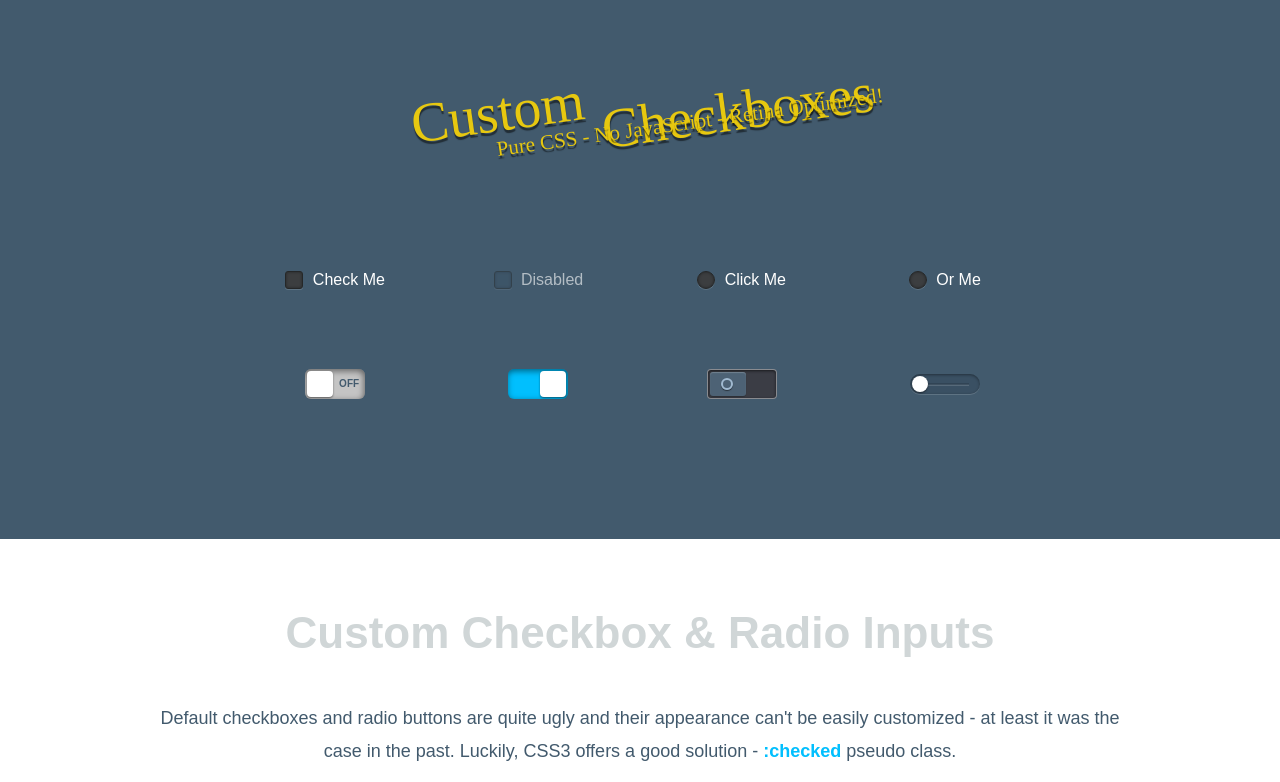
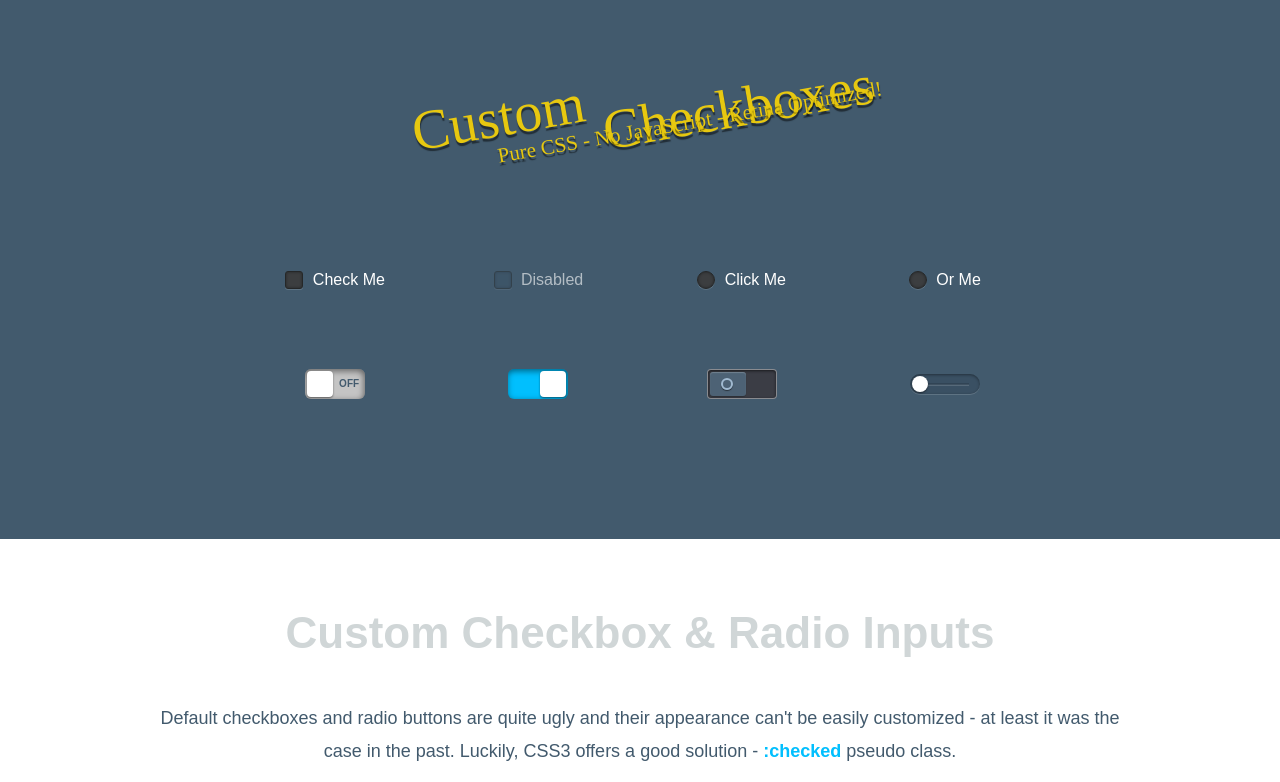
Before and after one commit to millanbrankovic/custom-inputs, a plain HTML site: page index.html in a window 1280 px wide. Shown: the top 782 px of the page. Drawn offline with Linux system fonts and the light colour scheme; a web font is replaced by a local one.

Commit message:
Updating _layout.scss

```diff
--- a/sass/base/_layout.scss
+++ b/sass/base/_layout.scss
@@ -30,7 +30,7 @@
     .title {
         color: $yellow-color;
         font: $base-font-size $header-heading-font;
-        @include transform(rotate(-8deg));
+        @include transform(rotate(-10deg));
         text-shadow: 0 2px 1px rgba(#000, .4);
 
         @include responsive($screen-medium) {
```
Also changed, not shown: assets/css/styles.css.
